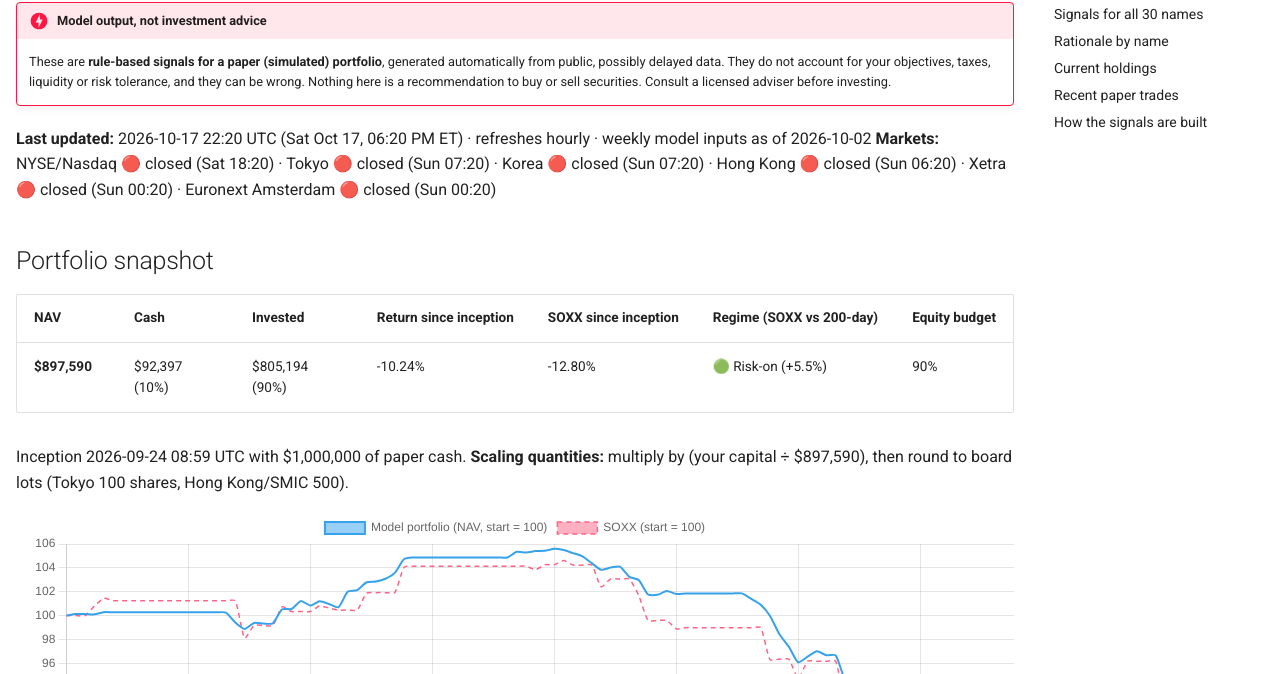
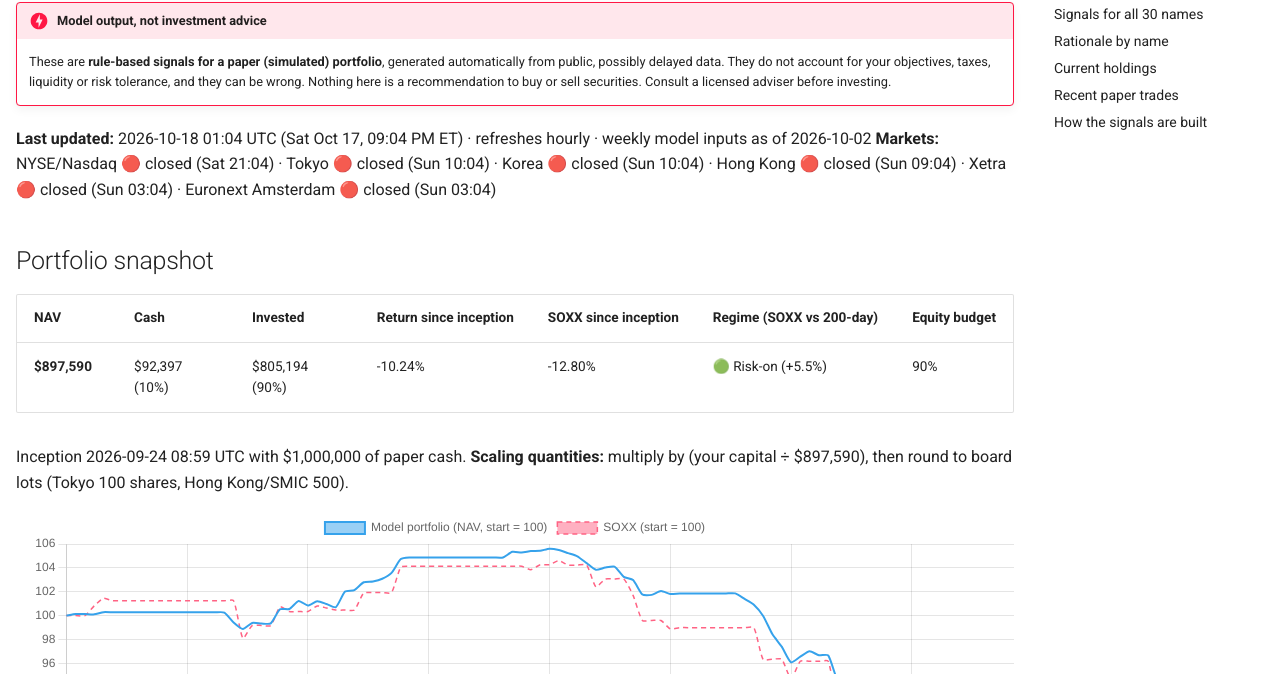
Before and after one commit to findnavish/InvestmentOpportunities, an MkDocs documentation site: the page built from docs/trade-signals/index.md, in a window 1280 px wide and 900 px high. Shown: the part 226-900 px from the top of the window. Built offline with MkDocs 1.6.1 and Material for MkDocs 9.7.7, drawn with Linux system fonts in a browser that asks for light colours; comment, search, counter and statistics services are not loaded.

Commit message:
Signals update 2026-10-18 01:04 UTC

```diff
--- a/docs/trade-signals/index.md
+++ b/docs/trade-signals/index.md
@@ -8,8 +8,8 @@ hide:
 !!! danger "Model output, not investment advice"
     These are **rule-based signals for a paper (simulated) portfolio**, generated automatically from public, possibly delayed data. They do not account for your objectives, taxes, liquidity or risk tolerance, and they can be wrong. Nothing here is a recommendation to buy or sell securities. Consult a licensed adviser before investing.
 
-**Last updated:** 2026-10-17 22:20 UTC (Sat Oct 17, 06:20 PM ET) · refreshes hourly · weekly model inputs as of 2026-10-02
-**Markets:** NYSE/Nasdaq 🔴 closed (Sat 18:20) · Tokyo 🔴 closed (Sun 07:20) · Korea 🔴 closed (Sun 07:20) · Hong Kong 🔴 closed (Sun 06:20) · Xetra 🔴 closed (Sun 00:20) · Euronext Amsterdam 🔴 closed (Sun 00:20)
+**Last updated:** 2026-10-18 01:04 UTC (Sat Oct 17, 09:04 PM ET) · refreshes hourly · weekly model inputs as of 2026-10-02
+**Markets:** NYSE/Nasdaq 🔴 closed (Sat 21:04) · Tokyo 🔴 closed (Sun 10:04) · Korea 🔴 closed (Sun 10:04) · Hong Kong 🔴 closed (Sun 09:04) · Xetra 🔴 closed (Sun 03:04) · Euronext Amsterdam 🔴 closed (Sun 03:04)
 
 ## Portfolio snapshot
 
```
Also changed, not shown: docs/trade-signals/nav.json (+1 -1 lines).
